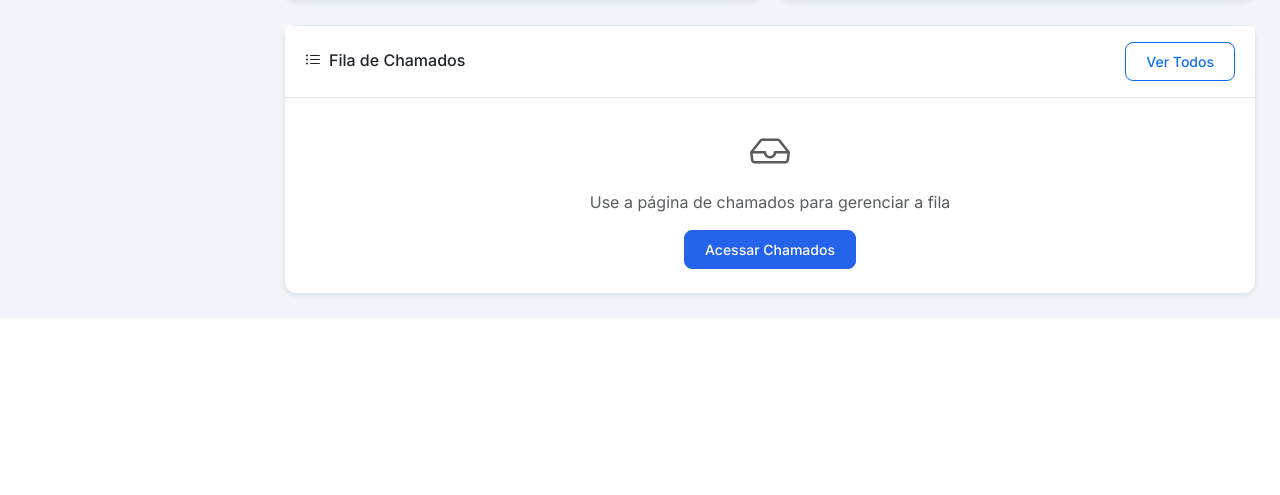
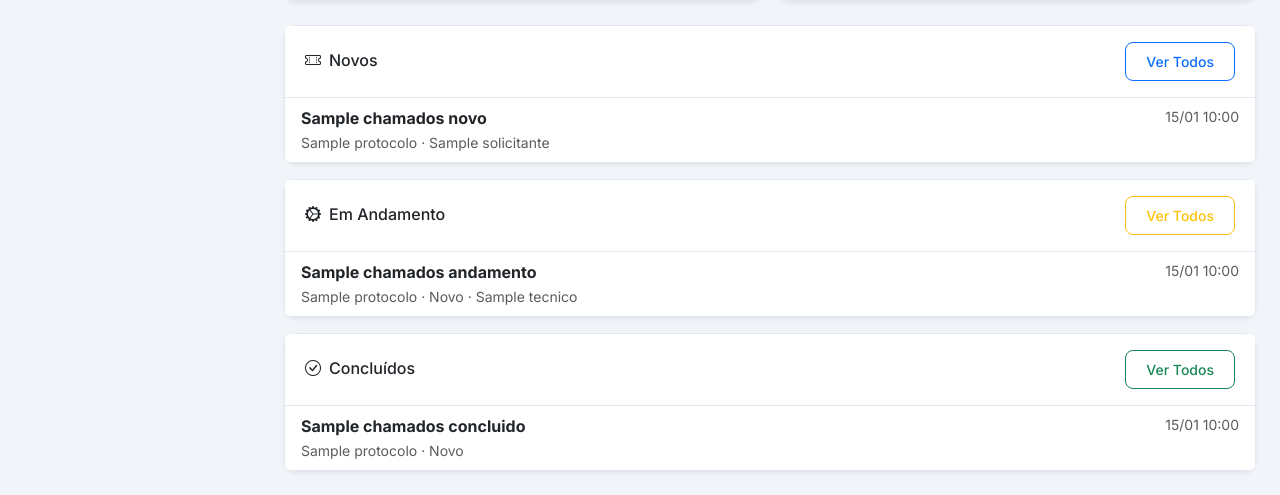
Before and after one commit to evellinsilvalanna-coder/App-Chamados, a Python web app: template templates/dashboard_tecnico.html in a window 1280 px wide. Shown: the part 805-1300 px from the top of the page. Before the commit the page ends 1123 px from the top, so only its background shows below. Run offline with Jinja, Linux system fonts and the light colour scheme; the template is opened without the code that fills it: most values are stand-ins (such as "Sample title", 1, 10 or a date in 2020).

```diff
--- a/templates/dashboard_tecnico.html
+++ b/templates/dashboard_tecnico.html
@@ -91,19 +91,64 @@
     </div>
 </div>
 
-<!-- Fila de Chamados -->
+<!-- Chamados Recentes -->
+<div class="card shadow-sm mb-3">
+    <div class="card-header bg-white d-flex justify-content-between align-items-center">
+        <h6 class="mb-0"><i class="bi bi-ticket-perforated me-2"></i>Novos</h6>
+        <a href="{{ url_for('list_chamados', status='novo') }}" class="btn btn-sm btn-outline-primary">Ver Todos</a>
+    </div>
+    <div class="list-group list-group-flush">
+        {% for c in chamados_novos %}
+        <a href="{{ url_for('view_chamado', id=c.id) }}" class="list-group-item list-group-item-action">
+            <div class="d-flex justify-content-between">
+                <strong>{{ c.titulo[:40] }}{% if c.titulo|length > 40 %}...{% endif %}</strong>
+                <small class="text-muted">{{ c.created_at.strftime('%d/%m %H:%M') }}</small>
+            </div>
+            <small class="text-muted">{{ c.protocolo }} · {{ c.solicitante.name }}</small>
+        </a>
+        {% else %}
+        <div class="text-center py-3 text-muted"><small>Nenhum chamado novo</small></div>
+        {% endfor %}
+    </div>
+</div>
+
+<div class="card shadow-sm mb-3">
+    <div class="card-header bg-white d-flex justify-content-between align-items-center">
+        <h6 class="mb-0"><i class="bi bi-gear-wide-connected me-2"></i>Em Andamento</h6>
+        <a href="{{ url_for('list_chamados') }}" class="btn btn-sm btn-outline-warning">Ver Todos</a>
+    </div>
+    <div class="list-group list-group-flush">
+        {% for c in chamados_andamento %}
+        <a href="{{ url_for('view_chamado', id=c.id) }}" class="list-group-item list-group-item-action">
+            <div class="d-flex justify-content-between">
+                <strong>{{ c.titulo[:40] }}{% if c.titulo|length > 40 %}...{% endif %}</strong>
+                <small class="text-muted">{{ c.created_at.strftime('%d/%m %H:%M') }}</small>
+            </div>
+            <small class="text-muted">{{ c.protocolo }} · {{ c.status.replace('_', ' ')|title }} · {{ c.tecnico.name if c.tecnico else 'Sem técnico' }}</small>
+        </a>
+        {% else %}
+        <div class="text-center py-3 text-muted"><small>Nenhum chamado em andamento</small></div>
+        {% endfor %}
+    </div>
+</div>
+
 <div class="card shadow-sm">
     <div class="card-header bg-white d-flex justify-content-between align-items-center">
-        <h6 class="mb-0"><i class="bi bi-list-ul me-2"></i>Fila de Chamados</h6>
-        <a href="{{ url_for('list_chamados') }}" class="btn btn-sm btn-outline-primary">Ver Todos</a>
+        <h6 class="mb-0"><i class="bi bi-check-circle me-2"></i>Concluídos</h6>
+        <a href="{{ url_for('list_chamados') }}" class="btn btn-sm btn-outline-success">Ver Todos</a>
     </div>
-    <div class="card-body p-0">
-        {% set fila = chamados_por_categoria %} {# placeholder - real query in app #}
-        <div class="text-center py-4 text-muted">
-            <i class="bi bi-inbox fs-1 d-block mb-2"></i>
-            <p>Use a página de chamados para gerenciar a fila</p>
-            <a href="{{ url_for('list_chamados') }}" class="btn btn-primary">Acessar Chamados</a>
-        </div>
+    <div class="list-group list-group-flush">
+        {% for c in chamados_concluidos %}
+        <a href="{{ url_for('view_chamado', id=c.id) }}" class="list-group-item list-group-item-action">
+            <div class="d-flex justify-content-between">
+                <strong>{{ c.titulo[:40] }}{% if c.titulo|length > 40 %}...{% endif %}</strong>
+                <small class="text-muted">{{ c.resolved_at.strftime('%d/%m %H:%M') if c.resolved_at else c.updated_at.strftime('%d/%m %H:%M') }}</small>
+            </div>
+            <small class="text-muted">{{ c.protocolo }} · {{ c.status.replace('_', ' ')|title }}</small>
+        </a>
+        {% else %}
+        <div class="text-center py-3 text-muted"><small>Nenhum chamado concluído</small></div>
+        {% endfor %}
     </div>
 </div>
 {% endblock %}
```
